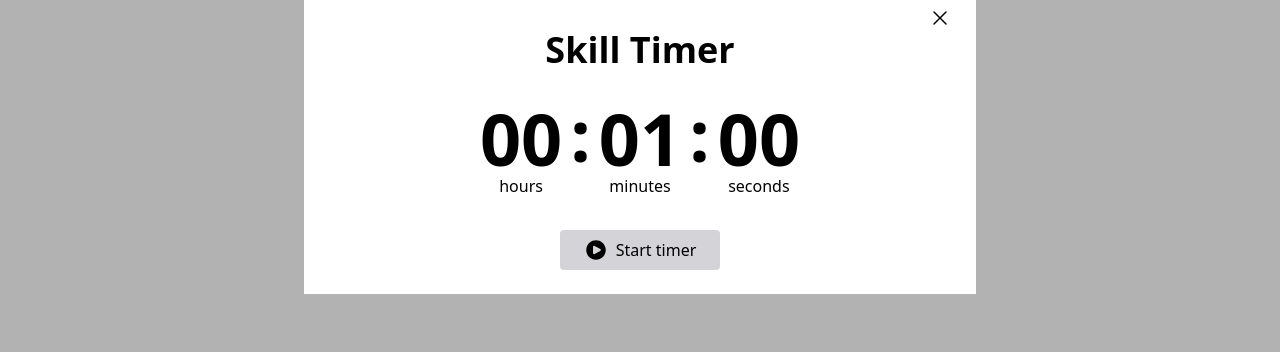
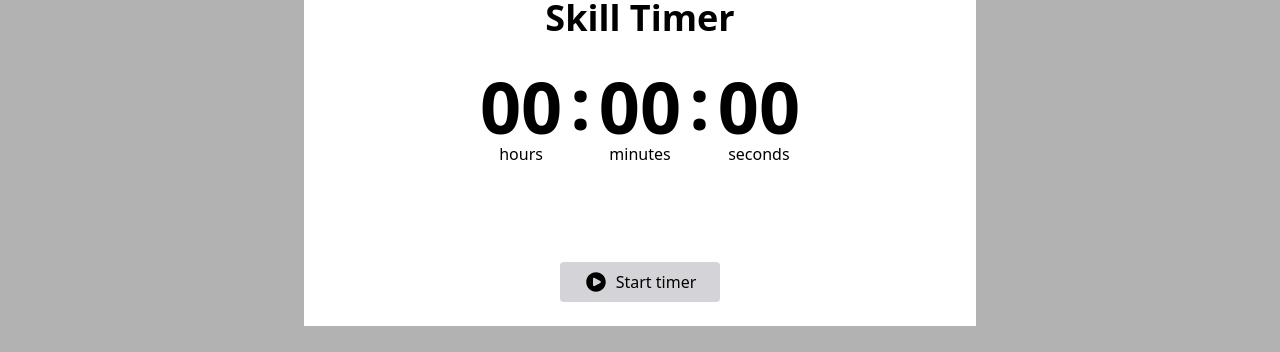
Before and after one commit to CollinBrennan/skillchronicle, a React (Vite) app: page / in a window 1280 px wide. Both pictures are taken after a click on the button "Start skill timer". Shown: the part 262-614 px from the top of the page. Built offline with nearby package versions, Linux system fonts and the light colour scheme; no server answers; the database is empty.

Commit message:
Fixed padding on timer modal

```diff
--- a/src/components/TimerModal.tsx
+++ b/src/components/TimerModal.tsx
@@ -25,8 +25,7 @@ const TimerModal = ({
   const [hasStarted, setHasStarted] = useState(false)
   const [isPaused, setIsPaused] = useState(false)
   const interval = useRef<TimerInterval>(null)
-
-  const [totalSeconds, setTotalSeconds] = useState(60)
+  const [totalSeconds, setTotalSeconds] = useState(0)
   var hours = Math.floor(totalSeconds / 3600)
   var minutes = Math.floor((totalSeconds - hours * 3600) / 60) % 60
   var seconds = totalSeconds % 60
@@ -94,7 +93,7 @@ const TimerModal = ({
             </div>
           </div>
 
-          <div className="flex flex-row justify-center">
+          <div className="flex mt-16 flex-row justify-center">
             {!hasStarted ? (
               <button
                 onClick={startTimer}
```
